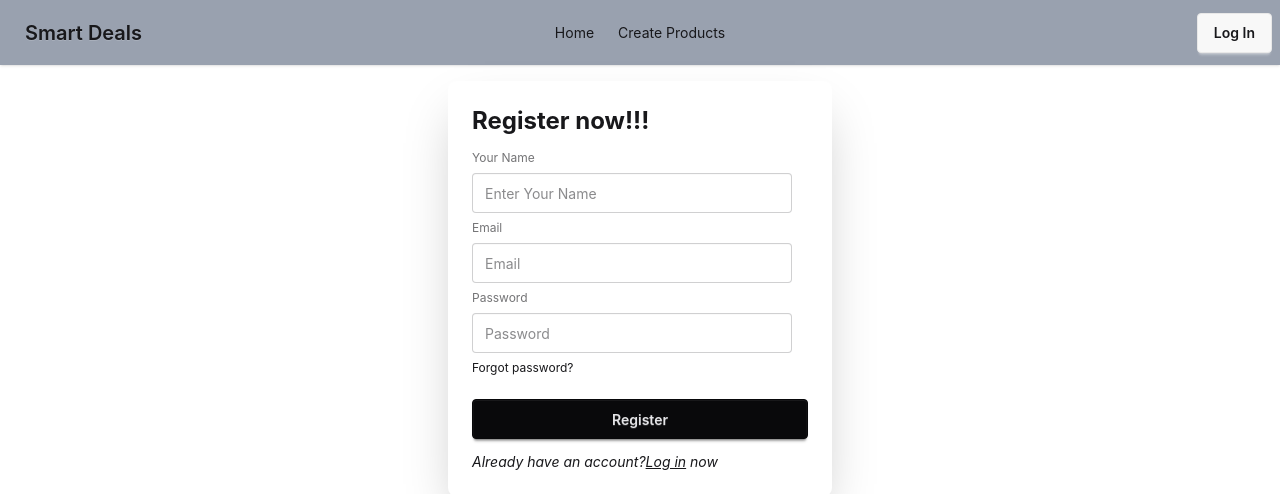
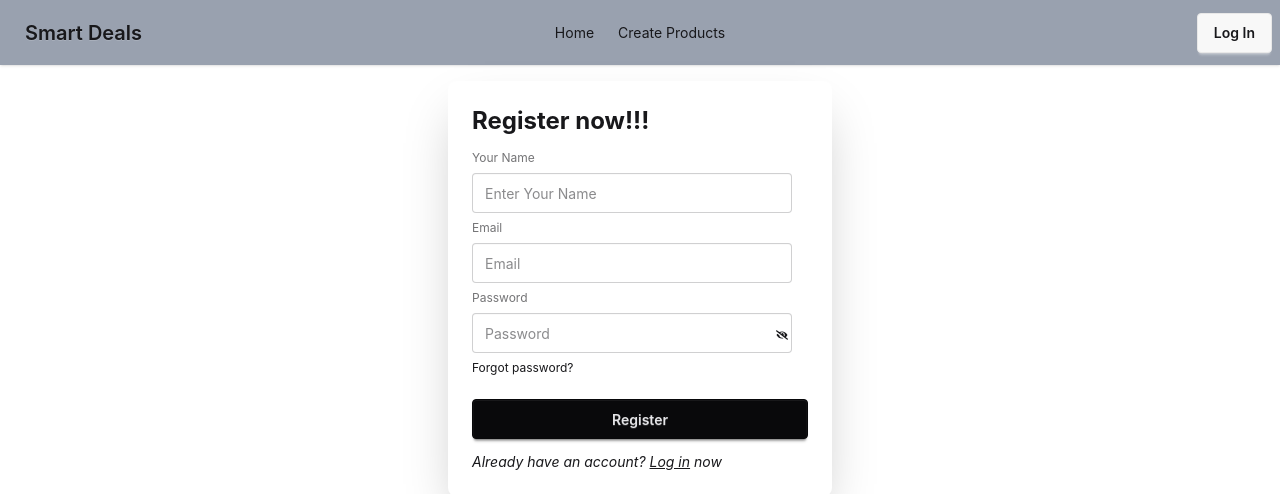
Before and after one commit to Tazim212/smart-deals-client, a React (Vite) app: page /register in a window 1280 px wide. Shown: the top 494 px of the page. Built offline with nearby package versions, Linux system fonts and the light colour scheme; no server answers.

Commit message:
password toggle done

```diff
--- a/src/Components/Navbar/Navbar.jsx
+++ b/src/Components/Navbar/Navbar.jsx
@@ -4,7 +4,6 @@ import { AuthContext } from '../../Layout/AuthContext/AuthContext';
 
 const Navbar = () => {
     const { user, signUserOut } = use(AuthContext)
-
     const list = <>
         <li><NavLink to="/">Home</NavLink></li>
         {
--- a/src/Pages/AllProducts/AllProducts.jsx
+++ b/src/Pages/AllProducts/AllProducts.jsx
@@ -1,3 +1,4 @@
+// eslint-disable-next-line no-unused-vars
 import React, { use, useState } from 'react';
 import AllProductsCard from './AllProductsCard';
 
@@ -6,7 +7,7 @@ const productData = fetch("http://localhost:5000/allproducts").then(res => res.j
 const AllProducts = () => {
     const allProducts = use(productData)
 
-    const [title, setTitle] = useState([])
+    // const [title, setTitle] = useState([])
 
     const handleSearch = e =>{
         const search = e.target.value;
--- a/src/Pages/AllProducts/AllProductsCard.jsx
+++ b/src/Pages/AllProducts/AllProductsCard.jsx
@@ -1,7 +1,7 @@
 import React from 'react';
 
 const AllProductsCard = ({ product }) => {
-    const {title, price_max,price_min } = product
+    const {title, price_max,price_min, status} = product
     return (
         <div className="card bg-base-100 w-96 mx-auto shadow-sm">
             <figure>
@@ -10,6 +10,7 @@ const AllProductsCard = ({ product }) => {
                     alt="Shoes" />
             </figure>
             <div className="card-body">
+                <div className="badge badge-success text-gray-100">{status}</div>
                 <h2 className="card-title">{title}</h2>
                 <p className='text-purple-500 font-medium'>$ {price_min}-{price_max}</p>
                 <button className="btn btn-outline btn-primary">View Details</button>
--- a/src/Pages/Register/Register.jsx
+++ b/src/Pages/Register/Register.jsx
@@ -1,9 +1,11 @@
-import React, { use } from 'react';
+import React, { use, useState } from 'react';
 import { Link, useLocation, useNavigate } from 'react-router';
 import { AuthContext } from '../../Layout/AuthContext/AuthContext';
+import { FaEye, FaEyeSlash } from 'react-icons/fa';
 
 const Register = () => {
     const { handleSignUp, updateUser } = use(AuthContext)
+    const [show, setShow] = useState(false)
 
     const location = useLocation()
     const navigate = useNavigate()
@@ -34,17 +36,23 @@ const Register = () => {
             <div className="card bg-base-100 w-full max-w-sm mx-auto my-4 shrink-0 shadow-2xl">
                 <div className="card-body">
                     <h1 className="text-2xl font-bold">Register now!!!</h1>
-                    <fieldset className="fieldset">
+                    <fieldset className="fieldset relative">
                         <label className="label">Your Name</label>
                         <input type="text" className="input" name="name" placeholder="Enter Your Name" />
                         <label className="label">Email</label>
                         <input type="email" className="input" name="email" placeholder="Email" />
                         <label className="label">Password</label>
-                        <input type="password" className="input" name="password" placeholder="Password" />
+                        <input type={show ? "text":"password"} className="input" name="password" placeholder="Password" />
+                        {
+                            show ?
+                            <FaEye onClick={() => setShow(false)} className='absolute right-5 top-46'></FaEye>
+                            :
+                            <FaEyeSlash onClick={() =>setShow(true)} className='absolute right-5 top-46'></FaEyeSlash>
+                        }
                         <div><a className="link link-hover">Forgot password?</a></div>
                         <button className="btn btn-neutral mt-4">Register</button>
                     </fieldset>
-                    <p className='text-md italic'>Already have an account?<Link to="/signin" className='underline'>Log in</Link> now</p>
+                    <p className='text-md italic'>Already have an account? <Link to="/signin" className='underline'>Log in</Link> now</p>
                 </div>
             </div>
         </form>
```
